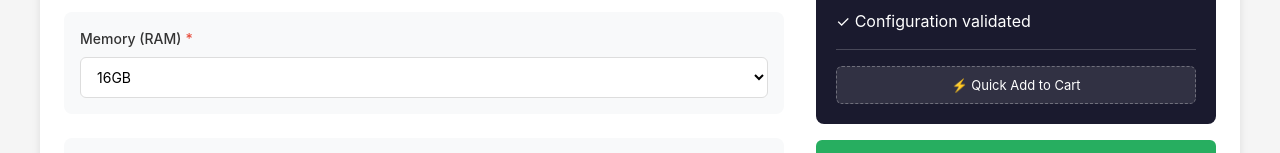
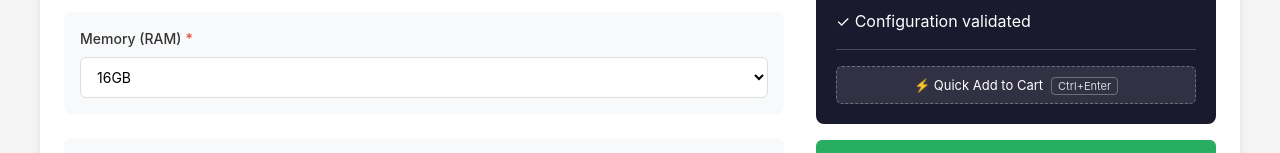
Before and after one commit to szymon-bosiak/master-born-szymon-bosiak, a React (Vite) app: page / in a window 1280 px wide. Shown: the part 647-800 px from the top of the page. Built offline with nearby package versions, Linux system fonts and the light colour scheme.

Commit message:
feat(CFG-145): show the Quick Add shortcut on the button

```diff
--- a/src/components/ProductConfigurator/ProductConfigurator.tsx
+++ b/src/components/ProductConfigurator/ProductConfigurator.tsx
@@ -951,8 +951,17 @@ export const ProductConfigurator: React.FC<ProductConfiguratorProps> = ({
             </div>
 
             <div className="quick-add-section">
-              <button className="quick-add-btn" onClick={handleQuickAdd} disabled={!canAddToCart}>
+              <button
+                className="quick-add-btn"
+                onClick={handleQuickAdd}
+                disabled={!canAddToCart}
+                aria-keyshortcuts="Control+Enter Meta+Enter"
+              >
                 ⚡ Quick Add to Cart
+                {/* Hidden from screen readers, which get the shortcut from aria-keyshortcuts. */}
+                <kbd className="shortcut-hint" aria-hidden="true">
+                  Ctrl+Enter
+                </kbd>
               </button>
             </div>
           </div>
--- a/src/components/ProductConfigurator/styles.css
+++ b/src/components/ProductConfigurator/styles.css
@@ -445,6 +445,16 @@
   cursor: not-allowed;
 }
 
+.shortcut-hint {
+  margin-left: 8px;
+  padding: 1px 6px;
+  border: 1px solid rgba(255, 255, 255, 0.3);
+  border-radius: 4px;
+  font-family: inherit;
+  font-size: 11px;
+  color: rgba(255, 255, 255, 0.8);
+}
+
 /* Draft Management */
 .draft-section {
   margin-top: 24px;
```
